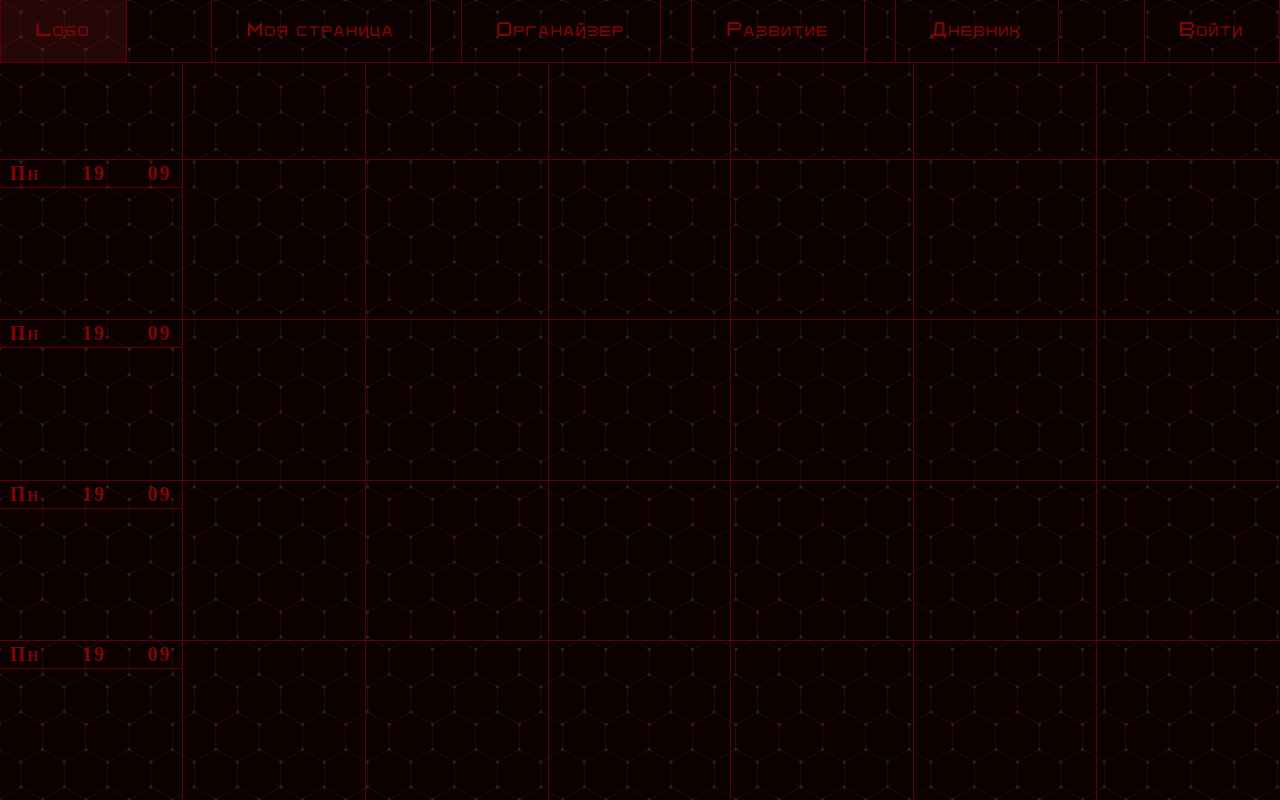
After one commit to ReijiAkkerman/haruproject.space, a PHP site: page /html/Organizer.html in a window 1280 px wide. The commit adds this page. Run offline with PHP 8.4, Linux system fonts and the light colour scheme; some web fonts are replaced.

Commit message:
Создал окно для работы с календарем, оно пока не отлажено для нормальной работы с ним. Создал макеты двух страниц.

```diff
--- a/css/positioning.css
+++ b/css/positioning.css
@@ -6,12 +6,12 @@ body {
 
 header {
     display: inherit;
+    position: fixed;
 }
 
 .navbar {
     display: flex;
     justify-content: space-between;
-    position: relative;
 }
 
 .navbar_center {
@@ -61,3 +61,29 @@ aside {
 label {
     display: inline-block;
 }
+
+.calendar_frame {
+    display: block;
+    position: fixed;
+}
+
+.calendar {
+    display: grid;
+    position: relative;
+}
+
+.week {
+    display: grid;
+    position: relative;
+    grid-template-columns: 1fr 1fr 1fr 1fr 1fr 1fr 1fr;
+}
+
+.day_of_week {
+    display: block;
+    position: relative;
+}
+
+.way {
+    display: flex;
+    justify-content: space-between;
+}
--- a/css/style.css
+++ b/css/style.css
@@ -1,9 +1,19 @@
 * {
     font-family: kybercontent;
     font-variant: small-caps;
+    text-decoration: none;
     margin: 0;
     color: #800505;
     letter-spacing: 2px;
+}
+
+body {
+    background-image: url(../assets/img/bg.gif);
+    background-attachment: fixed;
+}
+
+body::-webkit-scrollbar {
+    width: 0;
 }
 
 ul {
@@ -14,25 +24,27 @@ li {
     list-style-type: none;
 }
 
-a {
-    text-decoration: none;
+/* header  */
+
+header {
+    background-image: url(../assets/img/bg.gif);
+    z-index: 1;
+    width: 100%;
+    min-width: 1152px;
+    top: 0;
 }
-
-body {
-    background-image: url(../assets/img/bg.gif);
-}
-
-/* header  */
 
 .navbar {
     background-color: #40050530;
+    border-bottom: 1px #5e0005 solid;
 }
 
 .navbar li {
     font-size: 20px;
     padding: 20px 35px;
     font-family: kyberheader;
-    border: 1px #5e0005 solid;
+    border-left: 1px #5e0005 solid;
+    border-right: 1px #5e0005 solid;
 }
 
 .navbar li:hover {
@@ -88,7 +100,8 @@ p {
     /* Основной контент */
 
 .articles {
-    margin: 25px auto;
+    margin: 80px auto;
+    margin-bottom: 0;
     width: 700px;
     text-align: center;
 }
@@ -150,7 +163,7 @@ label {
     padding: 10px 20px;
 }
 
-button {
+#registration {
     font-size: 25px;
     padding: 10px;
     margin: 10px 0;
@@ -158,7 +171,7 @@ button {
     border: none;
 }
 
-button:hover {
+#registration:hover {
     background-color: #90252530;
     border: 1px #5e0005 solid;
     border-top: none;
@@ -178,3 +191,38 @@ input:focus {
     border-left: none;
     border-right: none;
 }
+
+button {
+    background-color: transparent;
+    border: none;
+}
+
+.calendar_frame {
+    top: 0;
+    left: 0;
+    width: 100%;
+    height: 100%;
+    max-width: 2000px;
+}
+
+.calendar {
+    background-color: #40050530;
+    height: 100%;
+}
+
+.day_of_week {
+    border-right: 1px #5e0005 solid;
+    border-bottom: 1px #5e0005 solid;
+}
+
+.last_right_el {
+    border-right: none;
+}
+
+.last_bottom_el {
+    border-bottom: none;
+}
+
+.way {
+    border-bottom: 1px #5e0005 solid;
+}
--- /dev/null
+++ b/html/Organizer.html
@@ -0,0 +1,29 @@
+<!DOCTYPE html>
+<html>
+    <head>
+        <meta charset="utf-8">
+        <title>Органайзер</title>
+        <link rel="stylesheet" href="../css/fonts.css">
+        <link rel="stylesheet" href="../css/positioning.css">
+        <link rel="stylesheet" href="../css/style.css">
+    </head>
+    <body>
+        <header>
+            <nav class="navbar">
+                <ul class="navbar_left">
+                    <a href="../index.html"><li>Logo</li></a>
+                </ul>
+                <ul class="navbar_center">
+                    <a href="My_page.html"><li>Моя страница</li></a>
+                    <a href="Organizer.html"><li>Органайзер</li></a>
+                    <a href="#"><li>Развитие</li></a>
+                    <a href="#"><li>Дневник</li></a>
+                </ul>
+                <ul class="navbar_right">
+                    <a href="#"><li>Войти</li></a>
+                </ul>
+            </nav>
+        </header>
+        <iframe src="sub_pages/Organizer_frame.html" frameborder="0" class="calendar_frame"></iframe>
+    </body>
+</html>
--- /dev/null
+++ b/html/sub_pages/Organizer_frame.html
@@ -0,0 +1,90 @@
+<!DOCTYPE html>
+<html>
+    <head>
+        <meta charset="utf-8">
+        <link rel="stylesheet" href="../../css/fonts.css">
+        <link rel="stylesheet" href="../../css/positioning.css">
+        <link rel="stylesheet" href="../../css/style.css">
+    </head>
+    <body>
+        <section class="calendar_frame">
+            <div class="calendar">
+                <div class="week">
+                    <div class="day_of_week">
+                        <div class="way">
+                            <h5>Пн</h5>
+                            <h6>19</h6>
+                            <h6>09</h6>
+                        </div>
+                    </div>
+                    <div class="day_of_week"></div>
+                    <div class="day_of_week"></div>
+                    <div class="day_of_week"></div>
+                    <div class="day_of_week"></div>
+                    <div class="day_of_week"></div>
+                    <div class="day_of_week last_right_el"></div>
+                </div>
+                <div class="week">
+                    <div class="day_of_week">
+                        <div class="way">
+                            <h5>Пн</h5>
+                            <h6>19</h6>
+                            <h6>09</h6>
+                        </div>
+                    </div>
+                    <div class="day_of_week"></div>
+                    <div class="day_of_week"></div>
+                    <div class="day_of_week"></div>
+                    <div class="day_of_week"></div>
+                    <div class="day_of_week"></div>
+                    <div class="day_of_week last_right_el"></div>
+                </div>
+                <div class="week">
+                    <div class="day_of_week">
+                        <div class="way">
+                            <h5>Пн</h5>
+                            <h6>19</h6>
+                            <h6>09</h6>
+                        </div>
+                    </div>
+                    <div class="day_of_week"></div>
+                    <div class="day_of_week"></div>
+                    <div class="day_of_week"></div>
+                    <div class="day_of_week"></div>
+                    <div class="day_of_week"></div>
+                    <div class="day_of_week last_right_el"></div>
+                </div>
+                <div class="week">
+                    <div class="day_of_week">
+                        <div class="way">
+                            <h5>Пн</h5>
+                            <h6>19</h6>
+                            <h6>09</h6>
+                        </div>
+                    </div>
+                    <div class="day_of_week"></div>
+                    <div class="day_of_week"></div>
+                    <div class="day_of_week"></div>
+                    <div class="day_of_week"></div>
+                    <div class="day_of_week"></div>
+                    <div class="day_of_week last_right_el"></div>
+                </div>
+                <div class="week">
+                    <div class="day_of_week last_bottom_el">
+                        <div class="way">
+                            <h5>Пн</h5>
+                            <h6>19</h6>
+                            <h6>09</h6>
+                        </div>
+                    </div>
+                    <div class="day_of_week last_bottom_el"></div>
+                    <div class="day_of_week last_bottom_el"></div>
+                    <div class="day_of_week last_bottom_el"></div>
+                    <div class="day_of_week last_bottom_el"></div>
+                    <div class="day_of_week last_bottom_el"></div>
+                    <div class="day_of_week last_right_el last_bottom_el"></div>
+                </div>
+            </div>
+        </section>
+    </body>
+</html>
```
Also changed, not shown: html/Galary.html (deleted, +0 -9 lines), html/HOME.html (deleted, +0 -9 lines), html/History.html (deleted, +0 -9 lines), html/LogIn.html (deleted, +0 -9 lines), html/My_page.html (added, +67 -0 lines), html/Tree.html (deleted, +0 -9 lines), index.html (+5 -44 lines).
